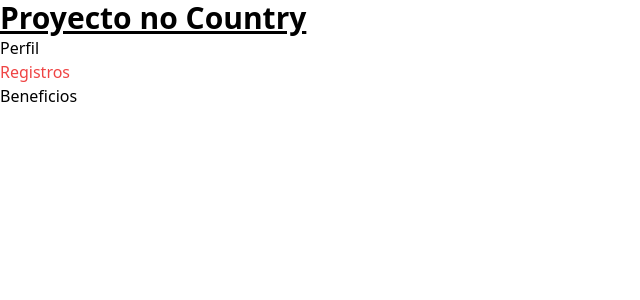
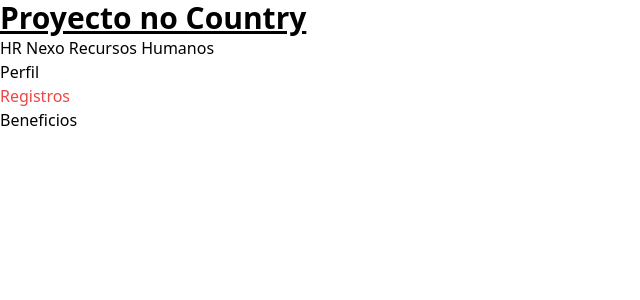
Before and after one commit to Visual2024/c17-67-t-python, a React (Vite) app in the folder Frontend/RecursosHumanosWebApp/: page /login in a window 1280 px wide. Shown: the top 300 px of the page, without its empty margins (0-640 px from the left). Built offline with nearby package versions, Linux system fonts and the light colour scheme.

Commit message:
home y login page

```diff
--- a/Frontend/RecursosHumanosWebApp/src/App.jsx
+++ b/Frontend/RecursosHumanosWebApp/src/App.jsx
@@ -3,14 +3,21 @@ import Header from "./Components/Header";
 import MenuLateral from "./Components/MenuLateral";
 import "./Styles/App.css";
 import Perfil from "./Pages/Perfil";
+import Login from "./Pages/Login";
+import Home from "./Pages/Home";
+
 
 function App() {
+
+
     return (
         <>
             <Header />
 
             <Routes>
+                <Route path="/" element={<Home />} />
                 <Route path="/perfildeusuario" element={<Perfil />} />
+                <Route path="/login" element={<Login />} />
             </Routes>
 
             <MenuLateral />
--- a/Frontend/RecursosHumanosWebApp/src/Components/MenuLateral.jsx
+++ b/Frontend/RecursosHumanosWebApp/src/Components/MenuLateral.jsx
@@ -2,6 +2,8 @@ import React from "react";
 import menuLateral from "../Styles/MenuLateral.module.css";
 
 const MenuLateral = () => {
+
+
     return (
         <div className={menuLateral.container}>
             <ul>
--- /dev/null
+++ b/Frontend/RecursosHumanosWebApp/src/Pages/Home.jsx
@@ -0,0 +1,11 @@
+import React from 'react'
+
+const Home = () => {
+
+
+  return (
+    <div>Home</div>
+  )
+}
+
+export default Home
--- /dev/null
+++ b/Frontend/RecursosHumanosWebApp/src/Pages/Login.jsx
@@ -0,0 +1,13 @@
+import React from 'react'
+
+const Login = () => {
+
+
+  return (
+    <div>
+        <h2>HR Nexo Recursos Humanos</h2>
+    </div>
+  )
+}
+
+export default Login
--- a/Frontend/RecursosHumanosWebApp/src/Pages/Perfil.jsx
+++ b/Frontend/RecursosHumanosWebApp/src/Pages/Perfil.jsx
@@ -1,9 +1,11 @@
 import React from 'react'
 
 const Perfil = () => {
+
+
   return (
     <div>
-        <h2 style={{color: 'black'}}>Perfil de usuario</h2>
+        <h2>Perfil de usuario</h2>
     </div>
   )
 }
```
